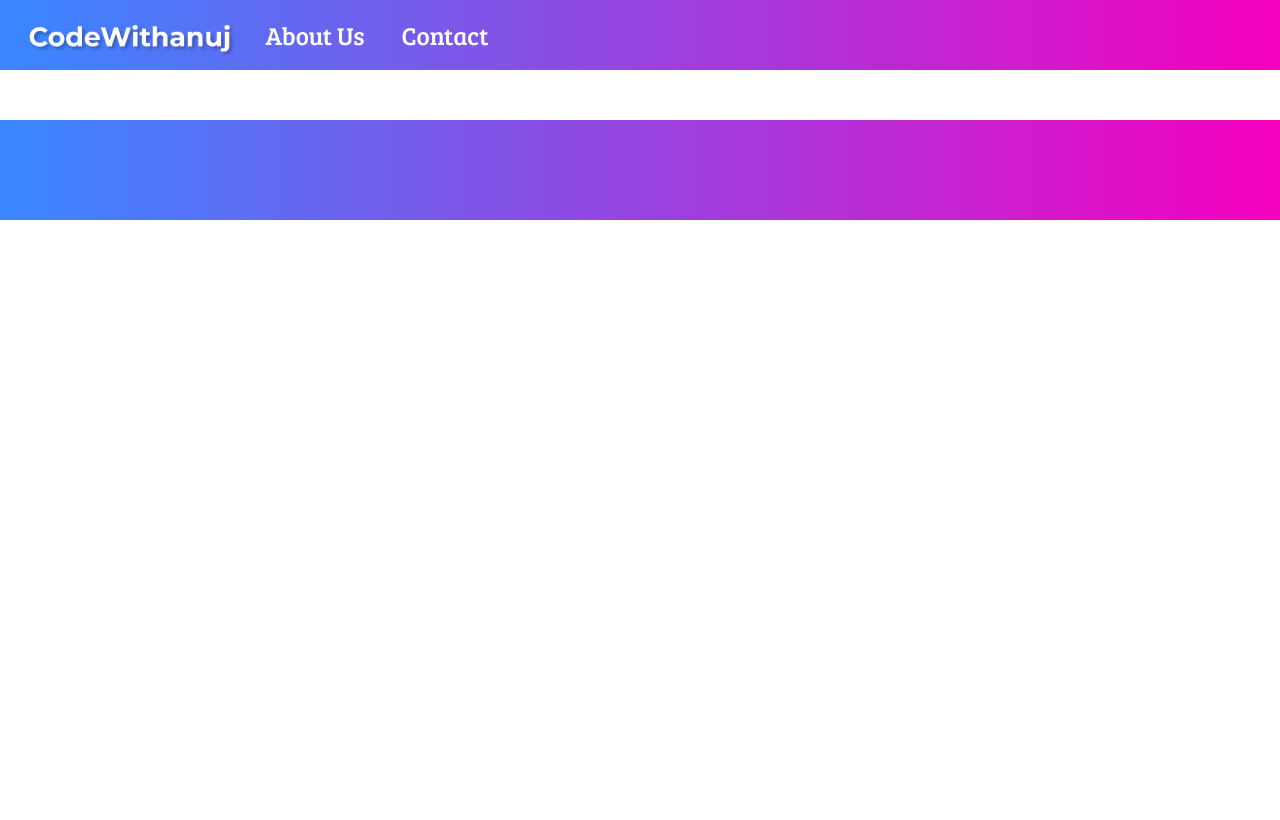
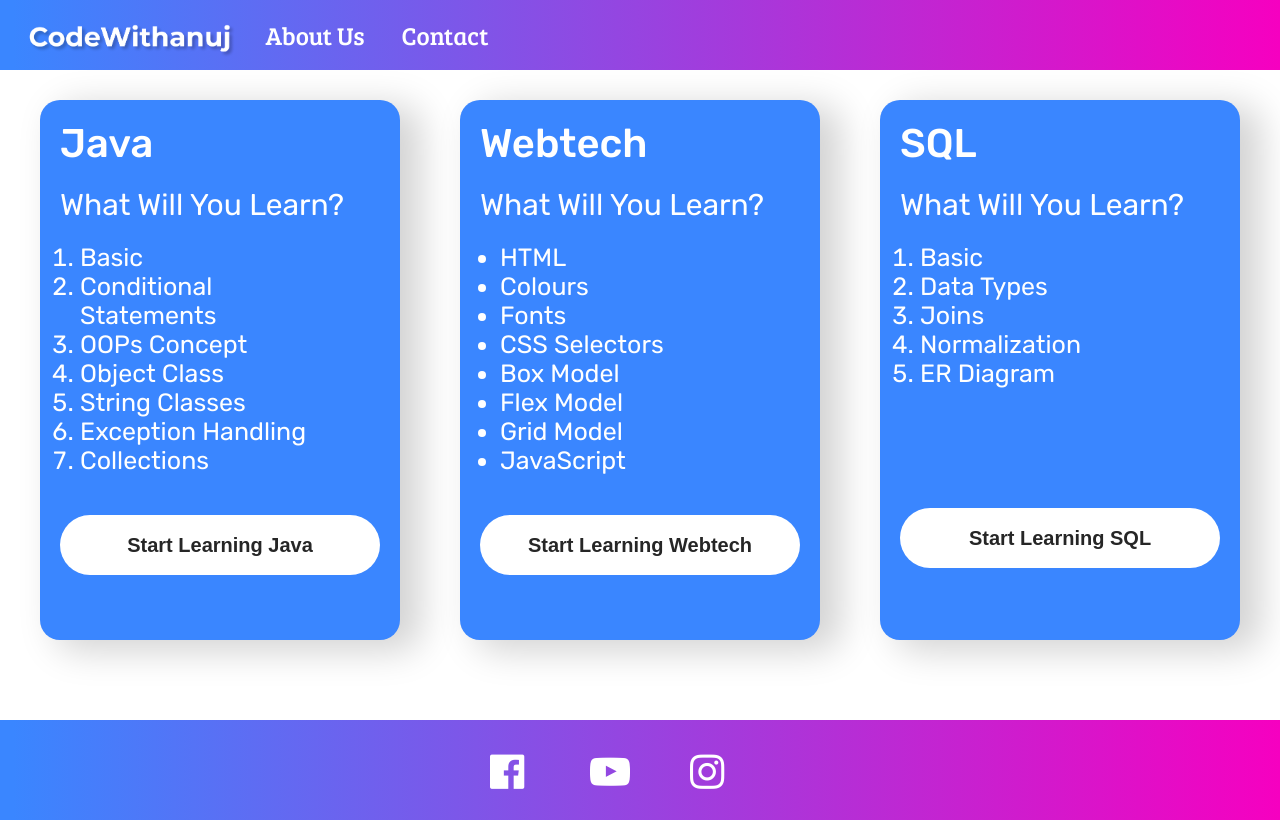
Before and after one commit to Anuj3688/Final-Project, a plain HTML site: page Course.html in a window 1280 px wide. Drawn offline with Linux system fonts and the light colour scheme.

Commit message:
Second Change

```diff
--- a/Course.html
+++ b/Course.html
@@ -4,12 +4,13 @@
     <meta charset="UTF-8">
     <meta http-equiv="X-UA-Compatible" content="IE=edge">
     <link rel="stylesheet" href="./style.css">
+    <link rel="stylesheet" href="./font-awesome-4.7.0/font-awesome-4.7.0/css/font-awesome.min.css">
     <link rel="shortcut icon" href="./favicon_io (2)/favicon.ico" type="image/x-icon">
     <link rel="preconnect" href="https://fonts.googleapis.com">
 <link rel="preconnect" href="https://fonts.gstatic.com" crossorigin>
 <link href="https://fonts.googleapis.com/css2?family=Bree+Serif&family=Rubik:wght@300;400;500&display=swap" rel="stylesheet">
     <meta name="viewport" content="width=device-width, initial-scale=1.0">
-    <title>CodeWithAnuj</title>
+    <title>Subjects</title>
 </head>
 <body>
     <div class="navbar">
@@ -39,16 +40,88 @@
 
         </div>
     </div>
+    <!-- Subject body -->
+    <div class="subject">
+        <div class="sub" id="sub1">
+            <div class="title">
+                Java
+            </div>
+            <div class="t2">
+                What Will You Learn?
+            </div>
+            <div class="dis0">
+                <ol>
+                    <li>Basic</li>
+                    <li>Conditional Statements</li>
+                    <li>OOPs Concept</li>
+                    <li>Object Class</li>
+                    <li>String Classes </li>
+                    <li>Exception Handling</li>
+                    <li>Collections</li>
+                </ol>
+            </div>
+            <div class="goto">
+                <button class="go" id="sb1">
+                    Start Learning Java
+                </button>
+            </div>
+        </div>
+        <div class="sub" id="sub2">
+            <div class="title">
+                Webtech
+            </div>
+            <div class="t2">
+                What Will You Learn?
+            </div>
+            <div class="dis0">
+                <ul>
+                    <li>HTML</li>
+                    <li>Colours</li>
+                    <li>Fonts</li>
+                </ul>
+                <ul>
+                    <li>CSS Selectors</li>
+                    <li>Box Model</li>
+                    <li>Flex Model</li>
+                    <li>Grid Model</li>
+                    <li>JavaScript</li>
+                </ul>
+            </div>
+            <button class="go" id="sb2">
+                Start Learning Webtech
+            </button>
+        </div>
+        <div class="sub" id="sub3">
+            <div class="title">
+                SQL
+            </div>
+            <div class="t2">
+                What Will You Learn?
+            </div>
+            <div class="dis0">
+                <ol>
+                    <li>Basic</li>
+                    <li>Data Types</li>
+                    <li>Joins</li>
+                    <li>Normalization</li>
+                    <li>ER Diagram</li>
+                </ol>
+            </div>
+            <button class="go" id="sb3">
+                Start Learning SQL
+            </button>
+        </div>
+    </div>
     <!-- end of pages -->
     <div class="foot">
-        <div class="flexitem" id="foot1">
-
+        <div class="footitem" id="foot1">
+            <i class="fa fa-facebook-official" aria-hidden="true"></i>
         </div>
-        <div class="flexitem" id="foot2">
-
+        <div class="footitem" id="foot2">
+            <i class="fa fa-youtube-play" aria-hidden="true"></i>
         </div>
-        <div class="flexitem" id="foot3">
-
+        <div class="footitem" id="foot3">
+            <i class="fa fa-instagram" aria-hidden="true"></i>
         </div>
     </div>
 </body>
--- a/style.css
+++ b/style.css
@@ -201,3 +201,87 @@ label{
     font-size: 60px;
     transform: rotate(-20deg);
 }
+
+
+/* Subject body */
+
+.subject{
+    display: flex;
+    height: 600px;
+    width: 100%;
+    flex-wrap: wrap;
+    /* align-items: center; */
+    justify-content: center;
+    /* align-content: space-between; */
+}
+.sub{
+    background: rgb(58,134,255);
+    padding: 20px;
+    width: 320px;
+    margin: 30px;
+    border-radius: 20px;
+    padding: 20px;
+    /* align-items: stretch; */
+    display: flex;
+    flex-direction: column;
+    box-shadow: 18px  8px 36px 3px lightgray ;
+}
+
+.title{
+    font-size: 40px;
+    color: white;
+    font-family: 'Rubik', sans-serif;
+    font-weight: 500;
+}
+
+.t2{
+    margin-top: 20px;
+    font-size: 30px;
+    color: white;
+    font-family: 'Rubik', sans-serif;
+}
+.dis0{
+    margin-top: 20px;
+    font-size: 25px;
+    color: white;
+    font-family: 'Rubik', sans-serif;
+    margin-left: 20px;
+}
+li{
+    transition: width 0.5s;
+    width: 230px;
+}
+li:hover{
+    width: 280px;
+    font-size: 30px;
+    border-radius: 4px;
+    background-color: #F600C0;
+}
+
+.go{
+    position: relative;
+    width: 100%;
+    height: 60px;
+    font-size: 20px;
+    font-weight: 600;
+    border-radius: 30px;
+    border: none;
+    background-color: white;
+    color: #262626;
+}
+.go:hover{
+    background-color: #ff66de;
+    color: white;
+}
+
+#sb1{
+    margin-top: 40px;
+}
+
+#sb2{
+    margin-top: 40px;
+}
+
+#sb3{
+    margin-top: 120px;
+}
```
Also changed, not shown: index.html (+1 -1 lines), java.html (+13 -0 lines), signup.html (+20 -2 lines).
